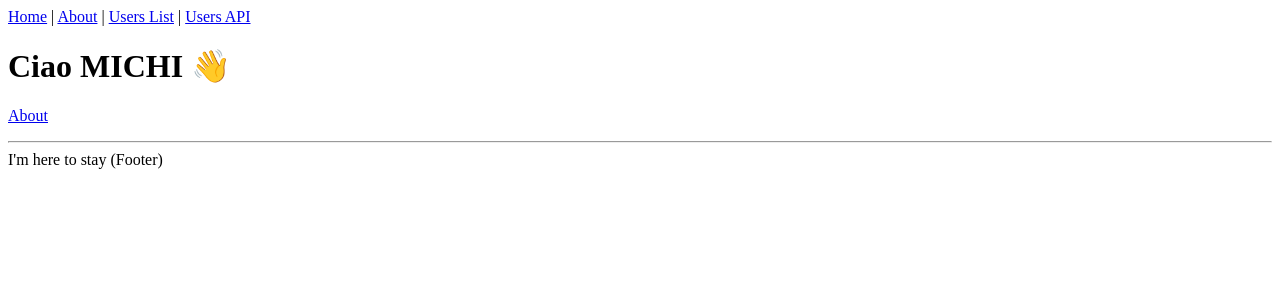
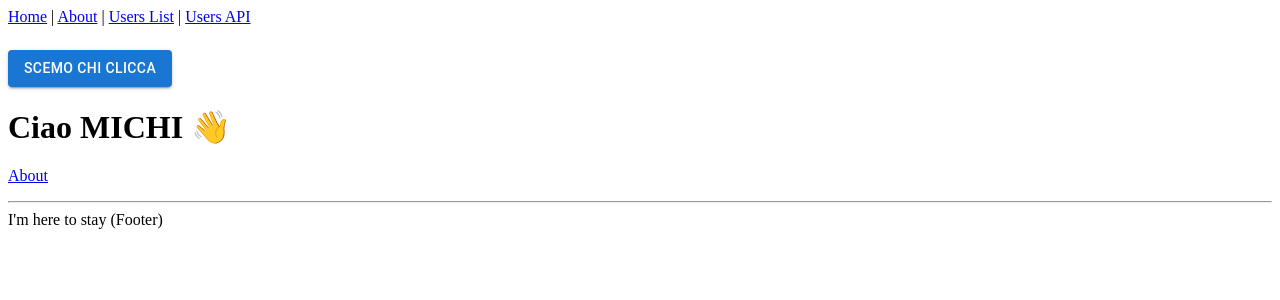
Before and after one commit to anadamastor/mic-fit, a Next.js app: page / in a window 1280 px wide. Shown: the top 300 px of the page. Built offline with nearby package versions, Linux system fonts and the light colour scheme.

Commit message:
adds mui

```diff
--- a/package.json
+++ b/package.json
@@ -7,6 +7,10 @@
     "type-check": "tsc"
   },
   "dependencies": {
+    "@emotion/react": "^11.11.3",
+    "@emotion/styled": "^11.11.0",
+    "@mui/icons-material": "^5.15.5",
+    "@mui/material": "^5.15.5",
     "next": "latest",
     "react": "^18.2.0",
     "react-dom": "^18.2.0"
--- a/pages/index.tsx
+++ b/pages/index.tsx
@@ -1,8 +1,12 @@
 import Link from "next/link";
 import Layout from "../components/Layout";
-
+import { Box, Button } from "@mui/material";
 const IndexPage = () => (
   <Layout title="Home | Next.js + TypeScript Example">
+    <Box mt={3}>
+      <Button variant="contained">Scemo chi clicca</Button>
+    </Box>
+
     <h1>Ciao MICHI 👋</h1>
     <p>
       <Link href="/about">About</Link>
```
Also changed, not shown: 1 other file (tests, documents, lock files or other folders).
